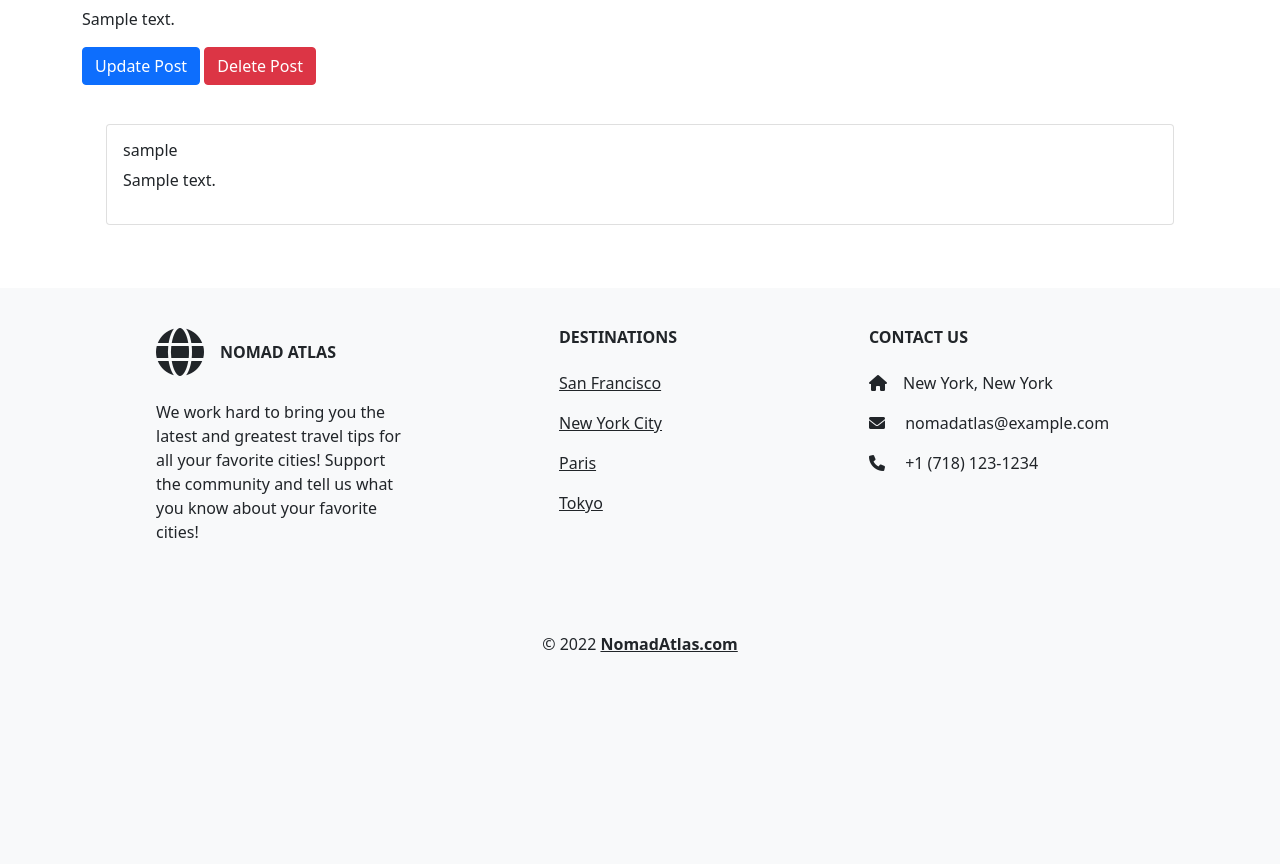
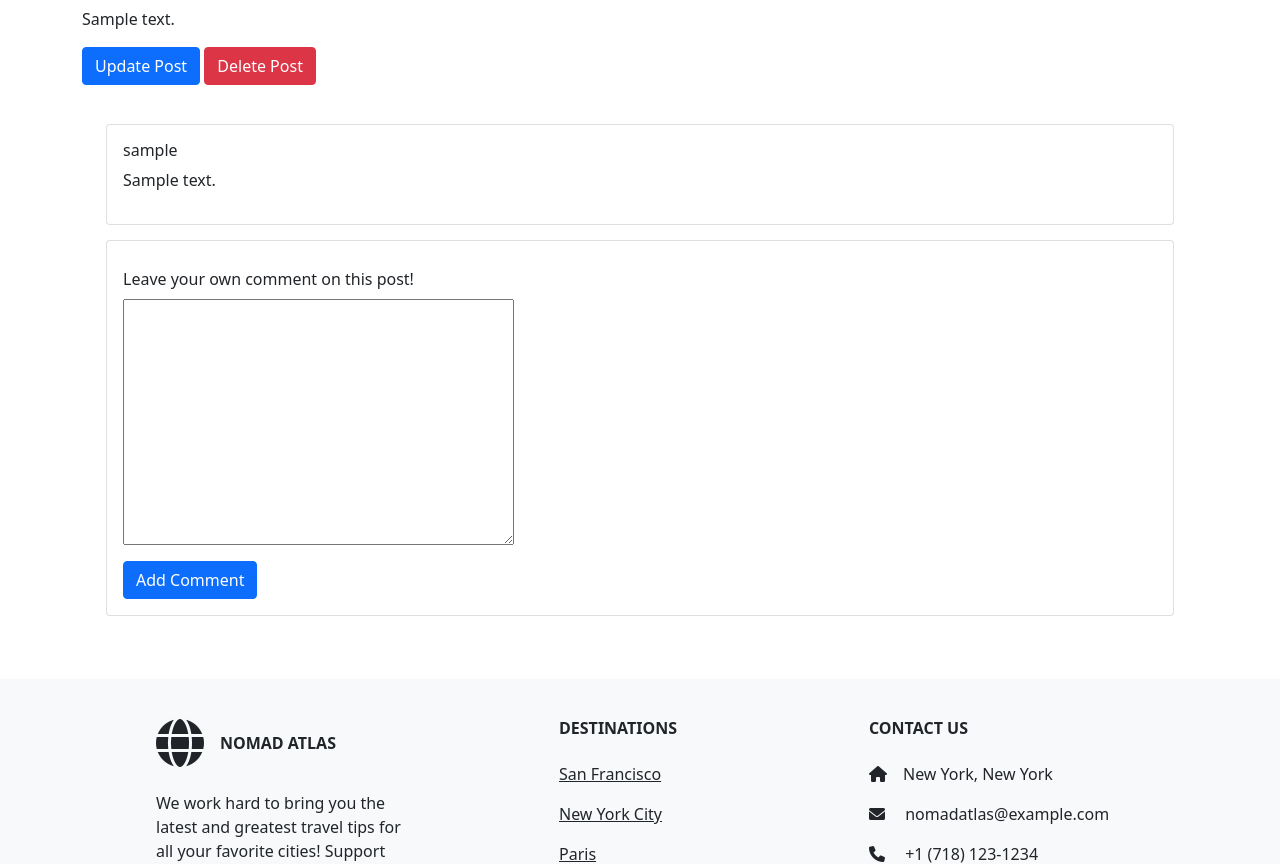
Before and after one commit to jajoyce/Nomad, a Django app: page /posts/1/ in a window 1280 px wide. Shown: the part 1094-1958 px from the top of the page. Before the commit the page ends 1746 px from the top, so only its background shows below. Run offline with Django 4.2, Linux system fonts and the light colour scheme; tables that the repository leaves empty hold one stand-in row (values such as "Sample post"); grey boxes marked "Sample" are stand-in pictures.

Commit message:
Add comment functionality to post detail page. Add comment model form class. Refactor post detail view and template to add comment from form.

```diff
--- a/main_app/models.py
+++ b/main_app/models.py
@@ -44,3 +44,6 @@ class Comment(models.Model):
     post = models.ForeignKey(Post, on_delete=models.CASCADE, related_name="comments")
     author = models.ForeignKey(User, on_delete=models.CASCADE, related_name="comments")
     created_at = models.DateTimeField(auto_now_add=True)
+
+    def __str__(self):
+        return f"Comment by {self.author} on post {self.post.id}"
--- a/main_app/templates/post_detail.html
+++ b/main_app/templates/post_detail.html
@@ -41,6 +41,22 @@
                 </div>
               </div>
               {% endfor %}
+              <div class="card">
+                <div class="card-body">
+                  <form method="POST">
+                    {% csrf_token %}
+                    {{ form.non_field_errors }}
+                    <!-- <input type="hidden" id="author_id" value="{{ user.id }}"> -->
+                    <!-- <input type="hidden" id="post" value="{{ post.id }}"> -->
+                    <div class="fieldWrapper">
+                        {{ form.content.errors }}
+                        <label for="{{ form.content.id_for_label }}" class="mb-2">Leave your own comment on this post!</label><br>
+                        {{ form.content }}
+                    </div>
+                    <input type="submit" value="Add Comment" class="btn btn-primary">
+                  </form>
+                </div>
+              </div>
             </div>
           </div>
         </div>
--- a/main_app/views.py
+++ b/main_app/views.py
@@ -6,7 +6,7 @@ from django.http import HttpResponse
 from django.contrib.auth.forms import UserCreationForm
 from django.contrib.auth import login
 from django.contrib.auth.mixins import LoginRequiredMixin
-from .models import City, Post, Profile, User
+from .models import City, Post, Profile, User, Comment
 from django.contrib.auth.models import User
 from  django import forms
 # Create your views here.
@@ -23,8 +23,8 @@ class RegisterForm(UserCreationForm):
     last_name  = forms.CharField()
 
     class Meta:
-	    model = User
-	    fields = ["username", "email", "first_name", "last_name", "password1", "password2"]
+        model = User
+        fields = ["username", "email", "first_name", "last_name", "password1", "password2"]
 
 class Signup(View):
     def get(self, request):
@@ -79,9 +79,40 @@ class PostList(TemplateView):
         context['posts'] = Post.objects.all()
         return context
 
+class CommentForm(forms.ModelForm):
+    class Meta:
+        model = Comment
+        fields = ['content']
+
 class PostDetail(DetailView):
     model = Post
     template_name = "post_detail.html"
+
+    def get_context_data(self, **kwargs):
+        context = super().get_context_data(**kwargs)
+        context['form'] = CommentForm()
+        return context
+
+    def post(self, request, *args, **kwargs):
+        form = CommentForm(request.POST)
+        self.object = self.get_object()
+        context = super().get_context_data(**kwargs)
+        post = Post.objects.filter(id=self.kwargs['pk'])[0]
+
+        if form.is_valid():
+            user = request.user
+            # author_id = form.cleaned_data['author_id']
+            # post_id = form.cleaned_data['post']
+            content = form.cleaned_data['content']
+            comment = Comment.objects.create(author_id=user.id, post=post, content=content)
+
+            context['form'] = CommentForm()
+            return self.render_to_response(context=context)
+
+        return self.render_to_response(context=context)
+
+
+
 
 class PostCreate(LoginRequiredMixin, CreateView):
     model = Post
@@ -111,16 +142,9 @@ class ProfileCreate(CreateView):
 
     def get_success_url(self):
         return reverse('profile_detail', kwargs={'pk': self.object.pk})
-    # success_url = f"/nomads/{current_user}"
 
     def form_valid(self, form):
         form.instance.user = self.request.user
         return super().form_valid(form)
 
-
-    # def get_context_data(self, **kwargs):
-    #     context = super(CreateView, self).get_context_data(**kwargs)
-    #     context['user'] = User.objects.get(id = self.request.user.id)
-    #     return context
-
-# create_user(username, email=None, password=None, **extra_fields)
+# class CommentCreate()
```
Also changed, not shown: db/comment.sql (+9 -9 lines), main_app/templates/registration/login.html (+5 -2 lines).
